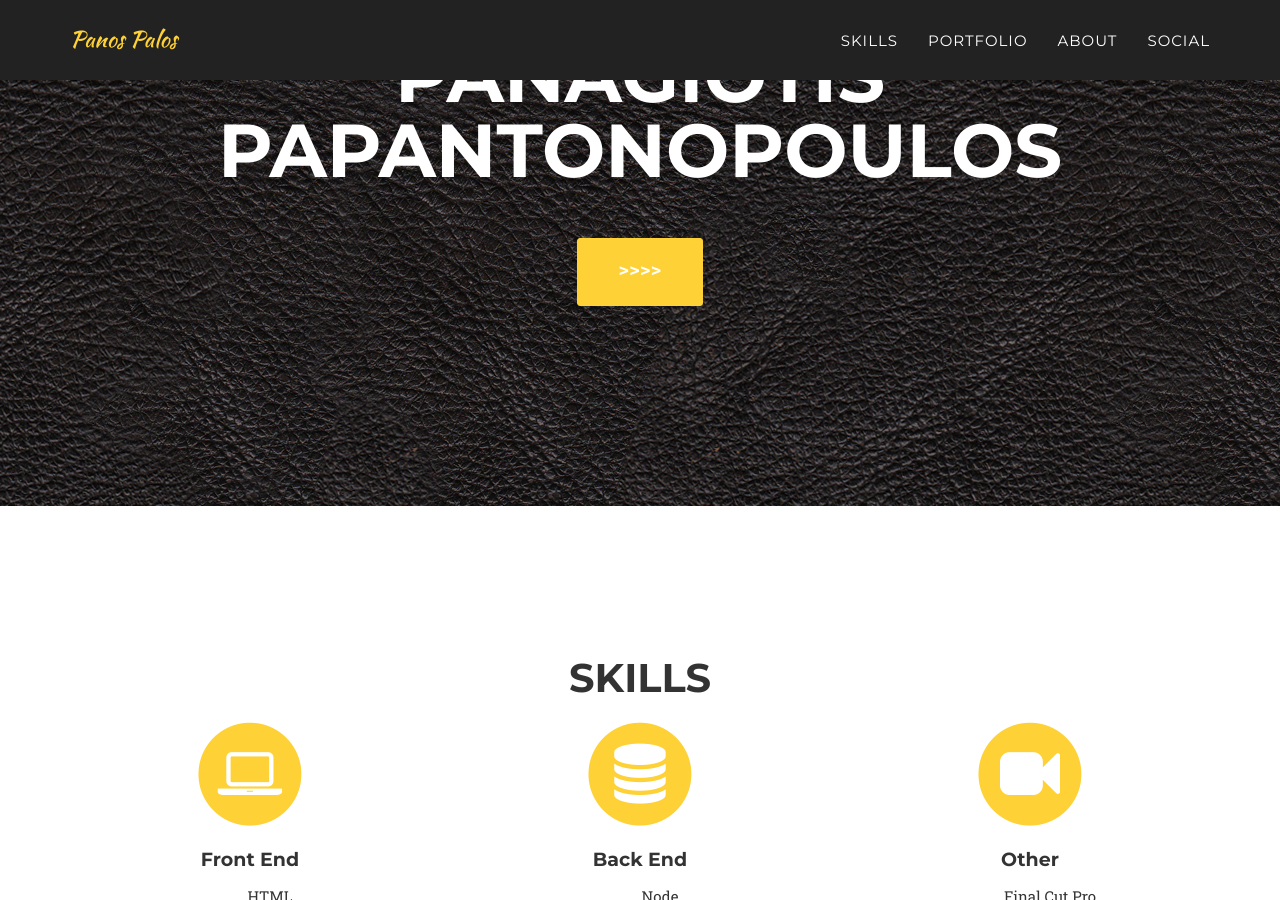
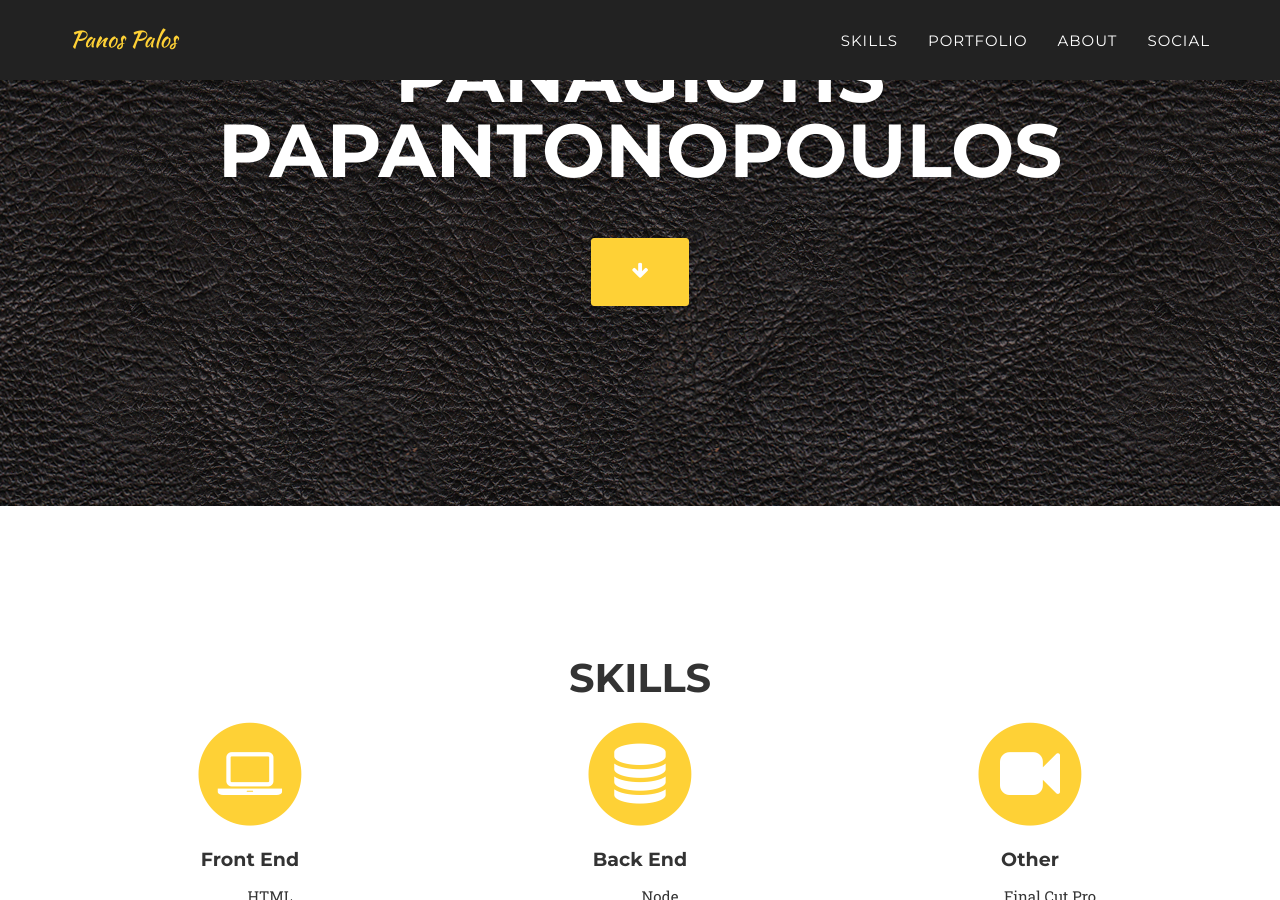
Before and after one commit to panox/panox.github.io, a Jekyll site: the page built from index.html, in a window 1280 px wide and 900 px high, scrolled down 327 px. Built offline with Jekyll 4.4.1, drawn with Linux system fonts in a browser that asks for light colours; some web fonts are replaced.

Commit message:
arrow down icon in go

```diff
--- a/_includes/header.html
+++ b/_includes/header.html
@@ -45,7 +45,9 @@
                 <div class="intro-heading">
                     Panagiotis <br> Papantonopoulos
                 </div>
-                <a href="#services" class="page-scroll btn btn-xl">>>>></a>
+                <a href="#services" class="page-scroll btn btn-xl">
+                    <i class="fa fa-arrow-down"></i>
+                </a>
             </div>
         </div>
     </header>
```
